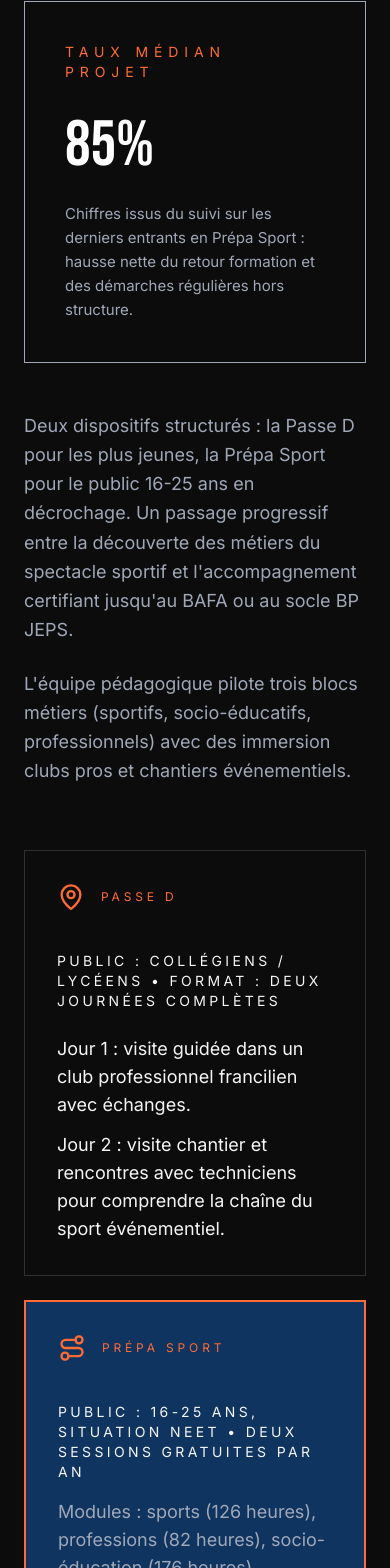
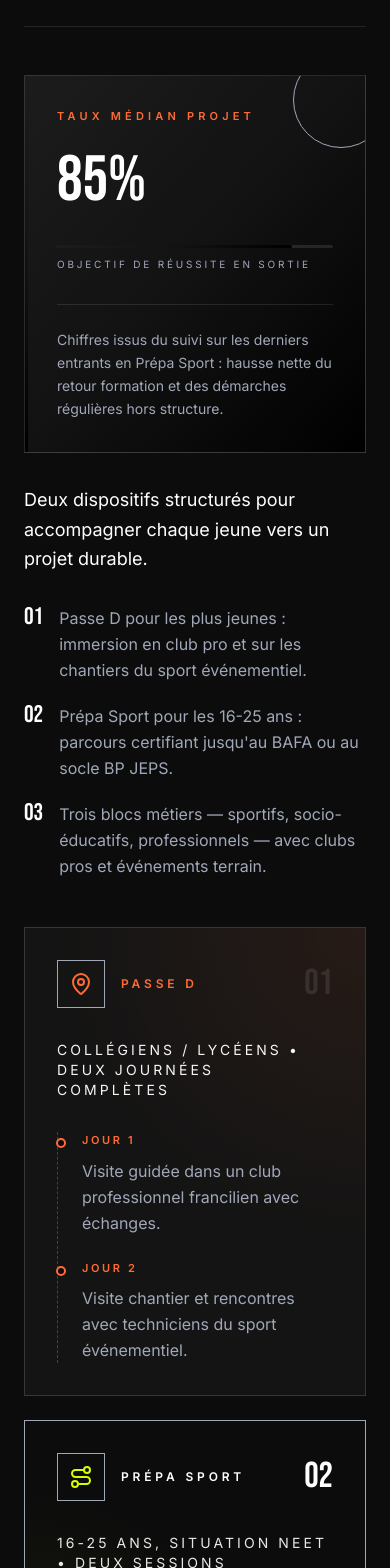
Before and after one commit to Loannrz/rugban, a Next.js app: page / in a window 390 px wide. Shown: the part 5023-6591 px from the top of the page. Built offline with nearby package versions, Linux system fonts and the light colour scheme; no server answers.

Commit message:
Enhance InsertionSociale and RugbanSeven sections: Improved layout and styling for better visual appeal, added new content elements, and refined animations. Updated responsiveness and accessibility features for a more engaging user experience.

```diff
--- a/src/components/sections/InsertionSociale.tsx
+++ b/src/components/sections/InsertionSociale.tsx
@@ -5,65 +5,123 @@ import { MapPin, Route } from "lucide-react";
 
 import { fadeLeft, fadeRight, fadeUp, staggerContainer } from "@/lib/animations";
 import { useIsNarrowMotion } from "@/lib/useMediaQuery";
-
 import { CountUpNumber } from "../ui/CountUp";
 import { CTAButton } from "../ui/CTAButton";
 import { SectionLabel } from "../ui/SectionLabel";
 import { ViewportReveal } from "../ui/ViewportReveal";
+
+const prepaModules = [
+  { label: "Sports", hours: 126 },
+  { label: "Professions", hours: 82 },
+  { label: "Socio-éducation", hours: 176 },
+] as const;
 
 export function InsertionSocialeSection() {
   const reducedMotion = useReducedMotion() === true;
   const narrowMotion = useIsNarrowMotion();
 
   return (
-    <section className="bg-black pb-12 pt-0 text-white md:pb-14 lg:pb-20">
-      <div className="container-site space-y-16">
+    <section className="relative overflow-hidden bg-black pb-12 pt-8 text-white md:pt-10 md:pb-14 lg:pt-12 lg:pb-20">
+      <div
+        aria-hidden
+        className="pointer-events-none absolute -right-24 top-0 h-72 w-72 rounded-full bg-accent/10 blur-[100px]"
+      />
+      <div
+        aria-hidden
+        className="pointer-events-none absolute -left-16 bottom-32 h-56 w-56 rounded-full bg-lime/8 blur-[80px]"
+      />
+
+      <div className="container-site relative space-y-12 lg:space-y-16">
         <ViewportReveal staggerChildren>
+          <div className="space-y-6 border-b border-white/10 pb-10">
             <motion.div variants={fadeUp({ reducedMotion, narrowMotion })}>
               <SectionLabel label="insertion" />
             </motion.div>
             <motion.h2
               variants={fadeUp({ reducedMotion, narrowMotion })}
-            className="font-display text-clamp-h2 uppercase"
+              className="whitespace-nowrap font-display text-[clamp(1.35rem,4.5vw,3.5rem)] uppercase leading-[0.92]"
             >
               Du sport à l&apos;emploi
             </motion.h2>
+          </div>
         </ViewportReveal>
 
-        <div className="grid items-start gap-12 lg:grid-cols-2">
-          <ViewportReveal variants={fadeLeft({ reducedMotion, narrowMotion })}>
-            <div className="rounded-none border border-white/14 bg-black/70 p-10">
-              <p className="text-sm uppercase tracking-[0.42em] text-accent">
+        <div className="grid items-stretch gap-8 lg:grid-cols-12 lg:gap-10">
+          <ViewportReveal
+            variants={fadeLeft({ reducedMotion, narrowMotion })}
+            className="lg:col-span-5"
+          >
+            <div className="relative h-full overflow-hidden border border-white/15 bg-gradient-to-br from-[#1c1c1c] via-[#121212] to-black p-8 lg:p-10">
+              <div
+                aria-hidden
+                className="absolute left-0 top-0 h-full w-[3px] bg-gradient-to-b from-accent via-lime/80 to-transparent"
+              />
+              <div
+                aria-hidden
+                className="absolute -right-6 -top-6 h-24 w-24 rounded-full border border-lime/25"
+              />
+
+              <p className="text-[11px] font-semibold uppercase tracking-[0.38em] text-accent">
                 Taux médian projet
               </p>
-              <div className="mt-8 flex items-end gap-3">
+
+              <div className="mt-6 flex items-end gap-2">
                 <CountUpNumber
                   end={85}
                   suffix="%"
                   ariaLabel="85 pourcent pour la réussite en sortie projet"
-                  className="font-display text-[clamp(64px,9vw,120px)] leading-none text-white"
+                  className="font-display text-[clamp(4rem,10vw,7.5rem)] leading-none text-white"
                 />
               </div>
-              <p className="mt-6 text-muted">
+
+              <div className="mt-8">
+                <div
+                  aria-hidden
+                  className="h-[3px] w-full overflow-hidden rounded-full bg-white/10"
+                >
+                  <motion.div
+                    className="h-full rounded-full bg-gradient-to-r from-accent to-lime"
+                    initial={{ width: reducedMotion ? "85%" : "0%" }}
+                    whileInView={{ width: "85%" }}
+                    viewport={{ once: true, amount: 0.4 }}
+                    transition={{ duration: reducedMotion ? 0 : 1.2, ease: [0.22, 1, 0.36, 1] }}
+                  />
+                </div>
+                <p className="mt-2 text-[10px] uppercase tracking-[0.28em] text-muted">
+                  Objectif de réussite en sortie
+                </p>
+              </div>
+
+              <p className="mt-8 border-t border-white/10 pt-6 text-sm leading-relaxed text-muted">
                 Chiffres issus du suivi sur les derniers entrants en Prépa Sport : hausse
                 nette du retour formation et des démarches régulières hors structure.
               </p>
             </div>
           </ViewportReveal>
 
-          <ViewportReveal variants={fadeRight({ reducedMotion, narrowMotion })}>
-            <div className="space-y-6 text-lg leading-relaxed text-muted">
-              <p>
-                Deux dispositifs structurés : la Passe D pour les plus jeunes, la Prépa Sport pour le
-                public 16-25 ans en décrochage. Un passage progressif entre la découverte des métiers
-                du spectacle sportif et l&apos;accompagnement certifiant jusqu&apos;au BAFA ou au socle BP
-                JEPS.
+          <ViewportReveal
+            variants={fadeRight({ reducedMotion, narrowMotion })}
+            className="flex flex-col justify-center lg:col-span-7 lg:border-l lg:border-white/10 lg:pl-10"
+          >
+            <p className="text-lg leading-relaxed text-white lg:text-xl">
+              Deux dispositifs structurés pour accompagner chaque jeune vers un projet
+              durable.
             </p>
-              <p>
-                L&apos;équipe pédagogique pilote trois blocs métiers (sportifs, socio-éducatifs,
-                professionnels) avec des immersion clubs pros et chantiers événementiels.
-              </p>
-            </div>
+
+            <ul className="mt-8 space-y-5">
+              {[
+                "Passe D pour les plus jeunes : immersion en club pro et sur les chantiers du sport événementiel.",
+                "Prépa Sport pour les 16-25 ans : parcours certifiant jusqu'au BAFA ou au socle BP JEPS.",
+                "Trois blocs métiers — sportifs, socio-éducatifs, professionnels — avec clubs pros et événements terrain.",
+              ].map((item, index) => (
+                <li key={item} className="flex gap-4">
+                  <span className="font-display text-2xl leading-none text-accent/90">
+                    {String(index + 1).padStart(2, "0")}
+                  </span>
+                  <p className="text-base leading-relaxed text-muted">{item}</p>
+                </li>
+              ))}
+            </ul>
           </ViewportReveal>
         </div>
 
@@ -73,46 +131,105 @@ export function InsertionSocialeSection() {
         >
           <motion.article
             variants={fadeUp({ reducedMotion, narrowMotion })}
-            className="relative flex flex-col gap-10 border-[0.5px] border-white/15 bg-black/75 p-8"
+            className="group relative flex flex-col gap-8 overflow-hidden border border-white/15 bg-[#141414] p-8 transition-colors hover:border-white/25"
           >
+            <div
+              aria-hidden
+              className="absolute inset-0 bg-[radial-gradient(circle_at_top_right,rgba(255,107,53,0.08),transparent_55%)]"
+            />
+
+            <div className="relative flex items-center justify-between gap-4">
               <div className="flex items-center gap-4 text-accent">
-              <MapPin aria-hidden className="h-7 w-7" />
-              <p className="text-xs uppercase tracking-[0.32em]">Passe D</p>
-            </div>
-            <div className="space-y-6 text-muted">
-              <p className="text-sm uppercase tracking-[0.24em] text-primary">
-                Public : collégiens / lycéens • format : deux journées complètes
-              </p>
-              <div className="space-y-3 text-lg text-primary">
-                <p>Jour 1 : visite guidée dans un club professionnel francilien avec échanges.</p>
-                <p>
-                  Jour 2 : visite chantier et rencontres avec techniciens pour comprendre la chaîne du
-                  sport événementiel.
+                <span className="flex h-12 w-12 items-center justify-center border border-accent/40 bg-black/60">
+                  <MapPin aria-hidden className="h-6 w-6" />
+                </span>
+                <p className="text-xs font-semibold uppercase tracking-[0.32em]">
+                  Passe D
                 </p>
               </div>
+              <span className="font-display text-4xl leading-none text-white/10 transition-colors group-hover:text-white/20">
+                01
+              </span>
             </div>
+
+            <p className="relative text-sm uppercase tracking-[0.22em] text-primary">
+              Collégiens / lycéens • deux journées complètes
+            </p>
+
+            <ol className="relative space-y-0 border-l border-dashed border-white/20 pl-6">
+              {[
+                {
+                  day: "Jour 1",
+                  text: "Visite guidée dans un club professionnel francilien avec échanges.",
+                },
+                {
+                  day: "Jour 2",
+                  text: "Visite chantier et rencontres avec techniciens du sport événementiel.",
+                },
+              ].map((step) => (
+                <li key={step.day} className="relative pb-6 last:pb-0">
+                  <span
+                    aria-hidden
+                    className="absolute -left-[1.65rem] top-1.5 h-2.5 w-2.5 rounded-full border-2 border-accent bg-black"
+                  />
+                  <p className="text-[11px] font-semibold uppercase tracking-[0.24em] text-accent">
+                    {step.day}
+                  </p>
+                  <p className="mt-2 text-base leading-relaxed text-muted">{step.text}</p>
+                </li>
+              ))}
+            </ol>
           </motion.article>
 
           <motion.article
             variants={fadeUp({ reducedMotion, narrowMotion })}
-            className="relative flex flex-col gap-10 border-2 border-accent bg-blue-dark p-8"
+            className="relative flex flex-col gap-8 overflow-hidden border border-accent/60 bg-gradient-to-br from-blue-dark via-[#0f2848] to-black p-8"
           >
-            <div className="flex items-center gap-4 text-accent">
-              <Route aria-hidden className="h-7 w-7" />
-              <p className="text-xs uppercase tracking-[0.32em]">Prépa sport</p>
+            <div
+              aria-hidden
+              className="absolute inset-0 bg-[radial-gradient(ellipse_at_bottom_left,rgba(212,255,0,0.12),transparent_60%)]"
+            />
+
+            <div className="relative flex items-center justify-between gap-4">
+              <div className="flex items-center gap-4 text-lime">
+                <span className="flex h-12 w-12 items-center justify-center border border-lime/40 bg-black/40">
+                  <Route aria-hidden className="h-6 w-6" />
+                </span>
+                <p className="text-xs font-semibold uppercase tracking-[0.32em] text-white">
+                  Prépa sport
+                </p>
               </div>
-            <div className="space-y-4 text-lg text-muted">
-              <p className="text-sm uppercase tracking-[0.24em] text-primary">
-                Public : 16-25 ans, situation NEET • deux sessions gratuites par an
+              <span className="font-display text-4xl leading-none text-lime/25">02</span>
+            </div>
+
+            <p className="relative text-sm uppercase tracking-[0.22em] text-white/90">
+              16-25 ans, situation NEET • deux sessions gratuites / an
             </p>
-              <p>
-                Modules : sports (126 heures), professions (82 heures), socio-éducation (176 heures).
-                Certifications suivies : BAFA, PSC1, socle BP JEPS.
+
+            <div className="relative grid grid-cols-3 gap-3">
+              {prepaModules.map((mod) => (
+                <div
+                  key={mod.label}
+                  className="border border-white/15 bg-black/30 px-3 py-4 text-center"
+                >
+                  <p className="font-display text-2xl leading-none text-lime">
+                    {mod.hours}
+                    <span className="text-sm">h</span>
                   </p>
-              <CTAButton href="/prepa-sport">
+                  <p className="mt-2 text-[9px] uppercase tracking-[0.18em] text-muted">
+                    {mod.label}
+                  </p>
+                </div>
+              ))}
+            </div>
+
+            <p className="relative text-sm text-muted">
+              Certifications : BAFA, PSC1, socle BP JEPS.
+            </p>
+
+            <CTAButton href="/prepa-sport" className="relative w-full sm:w-auto">
               Candidater à la Prépa Sport
             </CTAButton>
-            </div>
           </motion.article>
         </ViewportReveal>
       </div>
--- a/src/components/sections/RugbanSeven.tsx
+++ b/src/components/sections/RugbanSeven.tsx
@@ -2,16 +2,18 @@
 
 import { motion, useReducedMotion } from "framer-motion";
 import Image from "next/image";
-import { ArrowRight } from "lucide-react";
+import { Trophy } from "lucide-react";
 
 import {
   palmarès,
   rugbanSevensParagraph,
 } from "@/data/sevens";
-import { fadeUp } from "@/lib/animations";
+import { fadeUp, staggerContainer } from "@/lib/animations";
 import { useIsNarrowMotion } from "@/lib/useMediaQuery";
-import Link from "next/link";
+import { cn } from "@/lib/utils";
 
+import { CTAButton } from "../ui/CTAButton";
+import { SectionLabel } from "../ui/SectionLabel";
 import { ViewportReveal } from "../ui/ViewportReveal";
 
 const sevensImagery =
@@ -22,74 +24,135 @@ export function RugbanSevenSection() {
   const narrowMotion = useIsNarrowMotion();
 
   return (
-    <section className="section-y bg-bg-cream text-ink">
-      <div className="container-site grid gap-16 lg:grid-cols-[1.05fr_minmax(0,0.95fr)]">
-        <div className="space-y-14">
+    <section className="section-y relative overflow-hidden bg-bg-cream text-ink">
+      <div
+        aria-hidden
+        className="pointer-events-none absolute -left-20 top-1/4 h-64 w-64 rounded-full bg-accent/10 blur-[90px]"
+      />
+      <div
+        aria-hidden
+        className="absolute right-0 top-0 h-[2px] w-1/3 bg-gradient-to-l from-accent/60 to-transparent"
+      />
+
+      <div className="container-site relative grid gap-12 lg:grid-cols-[1.05fr_minmax(0,0.95fr)] lg:gap-16">
+        <div className="space-y-10 lg:space-y-12">
           <ViewportReveal staggerChildren>
             <motion.div variants={fadeUp({ reducedMotion, narrowMotion })}>
-              <span className="inline-flex items-center gap-4 text-[12px] font-semibold uppercase tracking-[0.38em] text-ink">
-                <span aria-hidden className="h-[2px] w-14 bg-accent" />
-                équipe élite
-              </span>
+              <SectionLabel label="équipe élite" className="text-ink [&_span]:bg-accent" />
             </motion.div>
 
+            <div className="space-y-4">
               <motion.h2
                 variants={fadeUp({ reducedMotion, narrowMotion })}
-              className="font-display text-clamp-h2 uppercase text-ink leading-none"
+                className="font-display text-clamp-h2 uppercase leading-[0.92] text-ink"
               >
-              Championnes de France 2025
+                Championnes
+                <span className="relative ml-3 inline-block">
+                  de France 2025
+                  <span
+                    aria-hidden
+                    className="absolute -bottom-1 left-0 h-[0.12em] w-full bg-accent/80"
+                  />
+                </span>
               </motion.h2>
               <motion.p
                 variants={fadeUp({ reducedMotion, narrowMotion })}
-              className="text-sm font-semibold uppercase tracking-[0.32em] text-accent"
+                className="inline-flex items-center gap-2 border border-accent/30 bg-accent/10 px-4 py-2 text-[11px] font-semibold uppercase tracking-[0.28em] text-accent"
               >
-              Pour la 1<sup>ère</sup> fois en quatre saisons
+                <Trophy className="h-4 w-4 shrink-0" aria-hidden />
+                1<sup>re</sup> fois en quatre saisons
               </motion.p>
+            </div>
           </ViewportReveal>
 
-          <ViewportReveal staggerChildren delayChildren={0.05}>
-            <div className="flex flex-wrap gap-4">
+          <ViewportReveal variants={staggerContainer(reducedMotion, 0.06)}>
+            <div className="grid gap-3 sm:grid-cols-2">
               {palmarès.map((item) => (
+                <motion.article
+                  key={item.year}
+                  variants={fadeUp({ reducedMotion, narrowMotion })}
+                  className={cn(
+                    "relative flex flex-col gap-3 border p-5 transition-colors",
+                    item.highlight
+                      ? "border-accent bg-gradient-to-br from-accent/15 via-white to-white shadow-[0_12px_40px_rgba(255,107,53,0.12)]"
+                      : "border-black/12 bg-white/60 hover:border-black/25",
+                  )}
+                >
+                  {item.highlight ? (
+                    <span
+                      aria-hidden
+                      className="absolute -right-1 -top-1 flex h-8 w-8 items-center justify-center bg-accent text-ink"
+                    >
+                      <Trophy className="h-4 w-4" />
+                    </span>
+                  ) : null}
+                  <p
+                    className={cn(
+                      "font-display leading-none",
+                      item.highlight ? "text-5xl text-accent" : "text-4xl text-ink/90",
+                    )}
+                  >
+                    {item.year}
+                  </p>
+                  <p
+                    className={cn(
+                      "text-xs uppercase leading-relaxed tracking-[0.2em]",
+                      item.highlight ? "font-semibold text-ink" : "text-ink/75",
+                    )}
+                  >
+                    {item.line}
+                  </p>
+                </motion.article>
+              ))}
+            </div>
+          </ViewportReveal>
+
+          <ViewportReveal>
             <motion.div
               variants={fadeUp({ reducedMotion, narrowMotion })}
-                  key={item.year}
-                  className="min-w-[220px] flex-1 border border-black/10 bg-black/10 p-4"
+              className="border-l-2 border-accent/50 bg-white/50 py-2 pl-6"
             >
-                  <p className="font-display text-4xl">{item.year}</p>
-                  <p className="mt-4 text-xs uppercase tracking-[0.24em] text-ink">
-                    {item.line}
+              <p className="text-base leading-relaxed text-ink/85 lg:text-lg">
+                {rugbanSevensParagraph}
               </p>
             </motion.div>
-              ))}
-            </div>
 
-            <motion.p variants={fadeUp({ reducedMotion, narrowMotion })} className="text-lg text-ink">
-              {rugbanSevensParagraph}
-            </motion.p>
-
-            <motion.div variants={fadeUp({ reducedMotion, narrowMotion })}>
-              <Link
-                prefetch={false}
-                href="/rugban-7s"
-                className="inline-flex items-center gap-4 text-accent"
+            <motion.div
+              variants={fadeUp({ reducedMotion, narrowMotion })}
+              className="pt-6"
             >
-                Voir la saison
-                <ArrowRight className="h-6 w-6" aria-hidden />
-              </Link>
+              <CTAButton href="/rugban-7s" variant="outline" uppercase={false}>
+                Voir la saison Rugban 7s
+              </CTAButton>
             </motion.div>
           </ViewportReveal>
         </div>
 
         <ViewportReveal variants={fadeUp({ reducedMotion, narrowMotion })}>
-          <div className="relative min-h-[480px] w-full overflow-hidden border border-black/14">
+          <div className="group relative min-h-[420px] w-full overflow-hidden border border-black/15 lg:min-h-[560px]">
             <Image
               src={sevensImagery}
               alt="Joueuse de rugby féminine en noir et blanc concentrée avant-match"
               fill
               sizes="(min-width: 1024px) 760px, 100vw"
-              className="object-cover grayscale-[0.1]"
+              className="object-cover grayscale-[0.15] transition duration-700 group-hover:scale-[1.03]"
               quality={85}
             />
+            <div
+              aria-hidden
+              className="absolute inset-0 bg-gradient-to-t from-black/55 via-transparent to-black/10"
+            />
+            <div className="absolute bottom-0 left-0 right-0 flex items-end justify-between gap-4 border-t border-white/20 bg-black/40 px-6 py-5 backdrop-blur-sm">
+              <div>
+                <p className="text-[10px] font-semibold uppercase tracking-[0.32em] text-lime">
+                  Rugban 7s
+                </p>
+                <p className="mt-1 font-display text-2xl uppercase leading-none text-white">
+                  Élite féminine
+                </p>
+              </div>
+              <p className="font-display text-5xl leading-none text-accent">2025</p>
+            </div>
           </div>
         </ViewportReveal>
       </div>
```
Lines whose indentation alone changed are shown as unchanged.
